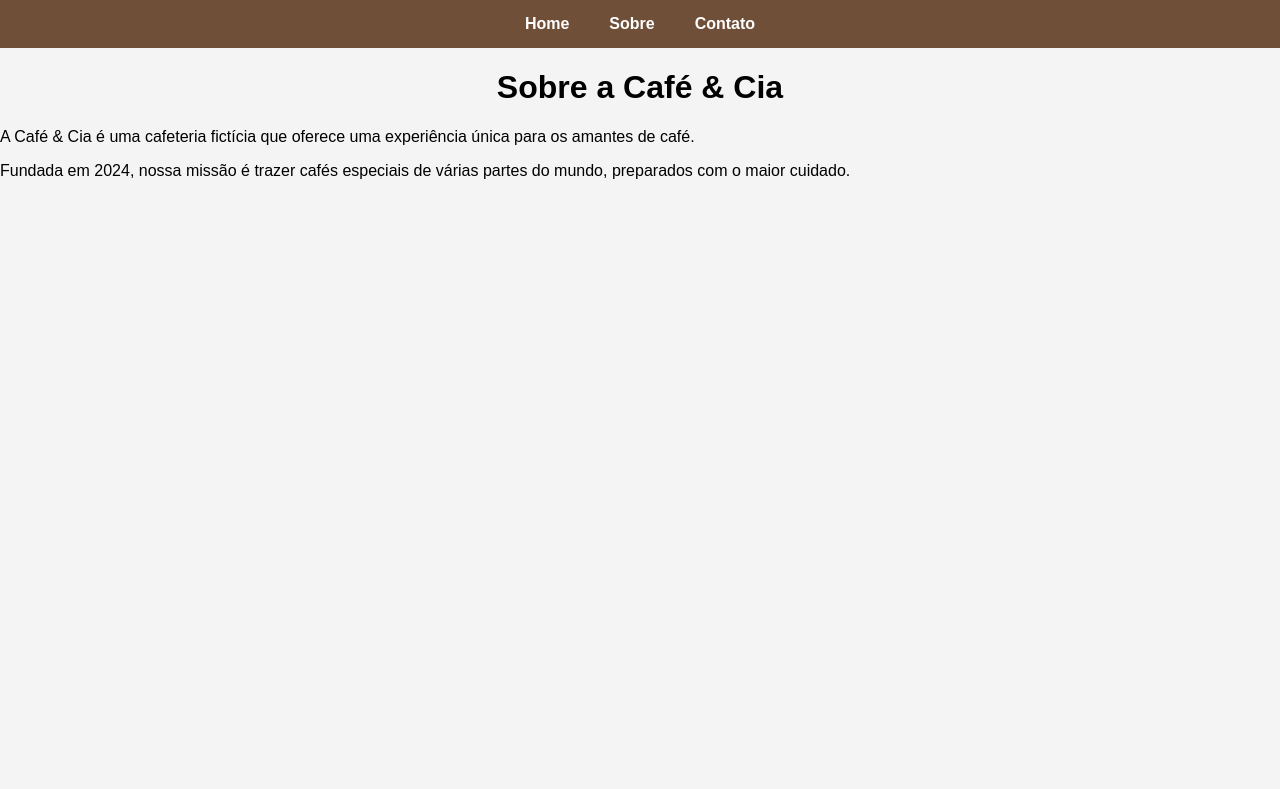
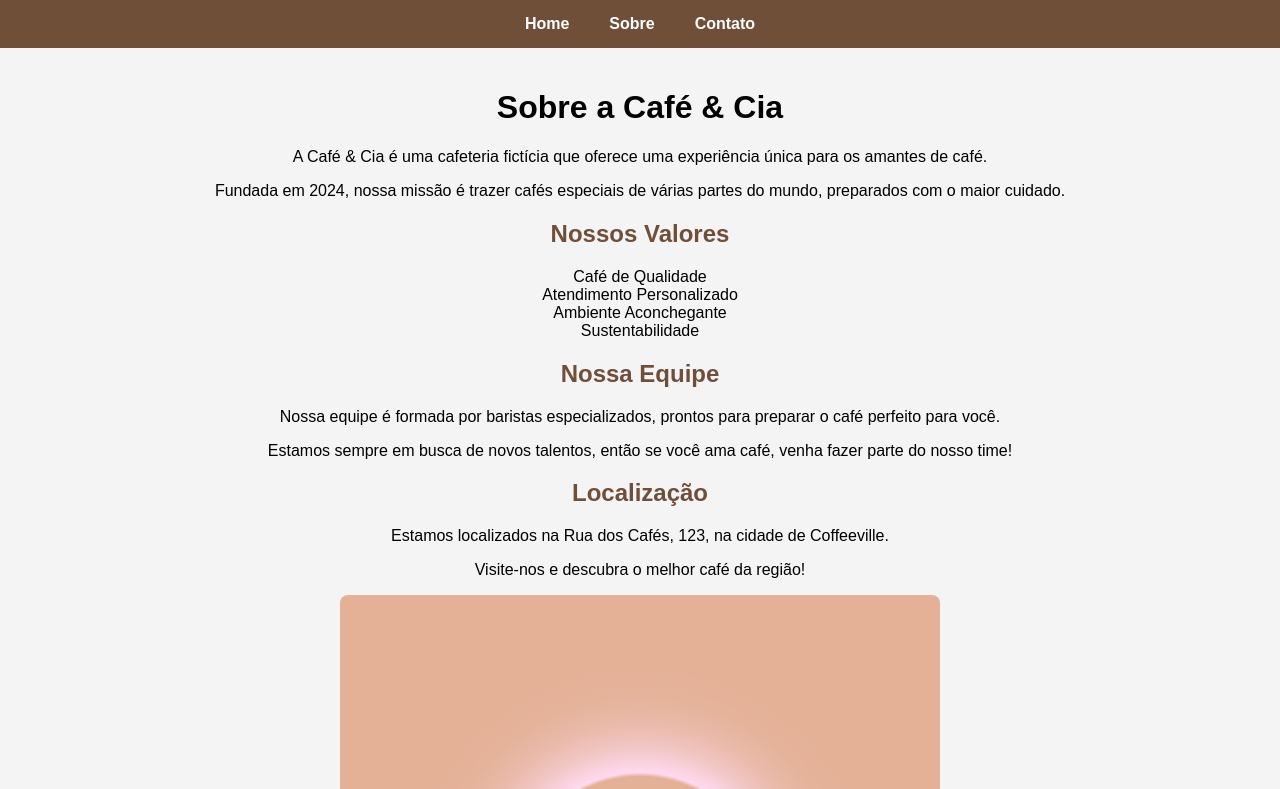
Before and after one commit to LucasQuinaglia/Vue.js, a plain HTML site: page projeto-café/index.html in a window 1280 px wide. Both pictures are taken after a click on the link "Sobre". Shown: the top 789 px of the page. Drawn offline with nearby package versions, Linux system fonts and the light colour scheme.

Commit message:
sobre atualizado

```diff
--- a/projeto-café/app.js
+++ b/projeto-café/app.js
@@ -34,12 +34,27 @@ const HomePage = {
 
 const AboutPage = {
   template: `
-      <div>
+      <div class='sobre'>
         <h1 class='titulo'>Sobre a Café & Cia</h1>
         <p>A Café & Cia é uma cafeteria fictícia que oferece uma experiência única para os amantes de café.</p>
         <p>Fundada em 2024, nossa missão é trazer cafés especiais de várias partes do mundo, preparados com o maior cuidado.</p>
 
+        <h2>Nossos Valores</h2>
+        <ul id='lista-sobre'>
+          <li>Café de Qualidade</li>
+          <li>Atendimento Personalizado</li>
+          <li>Ambiente Aconchegante</li>
+          <li>Sustentabilidade</li>
+        </ul>
 
+        <h2>Nossa Equipe</h2>
+        <p>Nossa equipe é formada por baristas especializados, prontos para preparar o café perfeito para você.</p>
+        <p>Estamos sempre em busca de novos talentos, então se você ama café, venha fazer parte do nosso time!</p>
+
+        <h2>Localização</h2>
+        <p>Estamos localizados na Rua dos Cafés, 123, na cidade de Coffeeville.</p>
+        <p>Visite-nos e descubra o melhor café da região!</p>
+        <img src="./imagens/cu coffe house.png" alt="Cafeteria Café & Cia" class="cafe-image">
 
       </div>
     `
--- a/projeto-café/style.css
+++ b/projeto-café/style.css
@@ -85,3 +85,18 @@ h3 {
 .titulo {
   text-align: center;
 }
+
+.sobre{
+  text-align: center;
+  padding: 20px;
+}
+
+#lista-sobre{
+  list-style: none;
+  padding: 0;
+}
+
+.cafe-image{
+  width: 600px;
+  border-radius: 8px;
+}
```
Also changed, not shown: projeto-café/imagens/cu coffe house.png (added).
